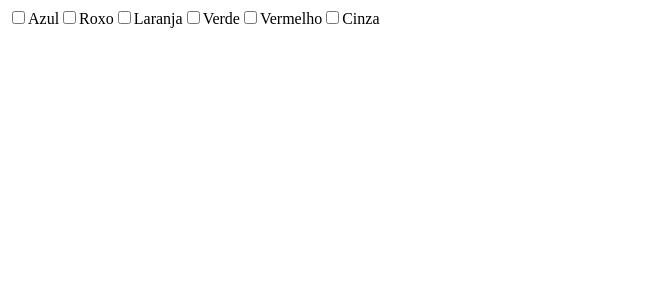
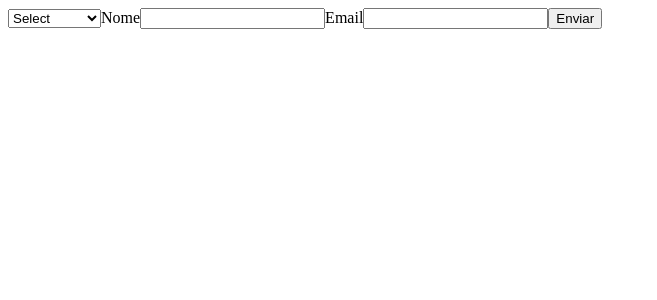
Before and after one commit to evairb/examples_react, a React (Vite) app: page / in a window 1280 px wide. Shown: the top 300 px of the page, without its empty margins (0-657 px from the left). Built offline with nearby package versions, Linux system fonts and the light colour scheme.

Commit message:
exempla select

```diff
--- a/src/App.jsx
+++ b/src/App.jsx
@@ -1,32 +1,22 @@
 import React from 'react';
+import Input from './Form/Input';
+import Select from './Form/Select';
 
-const coresArray = ['azul', 'roxo', 'laranja', 'verde', 'vermelho', 'cinza'];
 const App = () => {
-  const [cores, setCores] = React.useState([]);
-
-  function handleChange({ target }) {
-    if (target.checked) {
-      setCores([...cores, target.value]);
-    } else {
-      setCores(cores.filter(cor => cor !== target.value));
-    }
-  }
-
-  console.log(cores);
+  const [nome, setNome] = React.useState('');
+  const [email, setEmail] = React.useState('');
+  const [produto, setProduto] = React.useState('');
 
   return (
     <form>
-      {coresArray.map(cor => (
-        <label key={cor} style={{ textTransform: 'capitalize' }}>
-          <input
-            type='checkbox'
-            value={cor}
-            checked={cores.includes(cor)}
-            onChange={handleChange}
-          />
-          {cor}
-        </label>
-      ))}
+      <Select
+        options={['smartphone', 'tablet']}
+        value={produto}
+        setValue={setProduto}
+      />
+      <Input id='nome' label='Nome' value={nome} setValue={setNome} required />
+      <Input id='email' label='Email' value={email} setValue={setEmail} />
+      <button>Enviar</button>
     </form>
   );
 };
--- /dev/null
+++ b/src/Form/Input.jsx
@@ -0,0 +1,18 @@
+import React from 'react';
+
+const Input = ({ id, label, setValue, ...props }) => {
+  return (
+    <>
+      <label htmlFor={id}>{label}</label>
+      <input
+        type='text'
+        id={id}
+        name={id}
+        onChange={({ target }) => setValue(target.value)}
+        {...props}
+      />
+    </>
+  );
+};
+
+export default Input;
--- /dev/null
+++ b/src/Form/Select.jsx
@@ -0,0 +1,22 @@
+import React from 'react';
+
+const Select = ({ options, value, setValue, ...props }) => {
+  return (
+    <select
+      value={value}
+      onChange={({ target }) => setValue(target.value)}
+      {...props}
+    >
+      <option value='' disabled>
+        Select
+      </option>
+      {options.map(option => (
+        <option key={option} value={option}>
+          {option}
+        </option>
+      ))}
+    </select>
+  );
+};
+
+export default Select;
```
